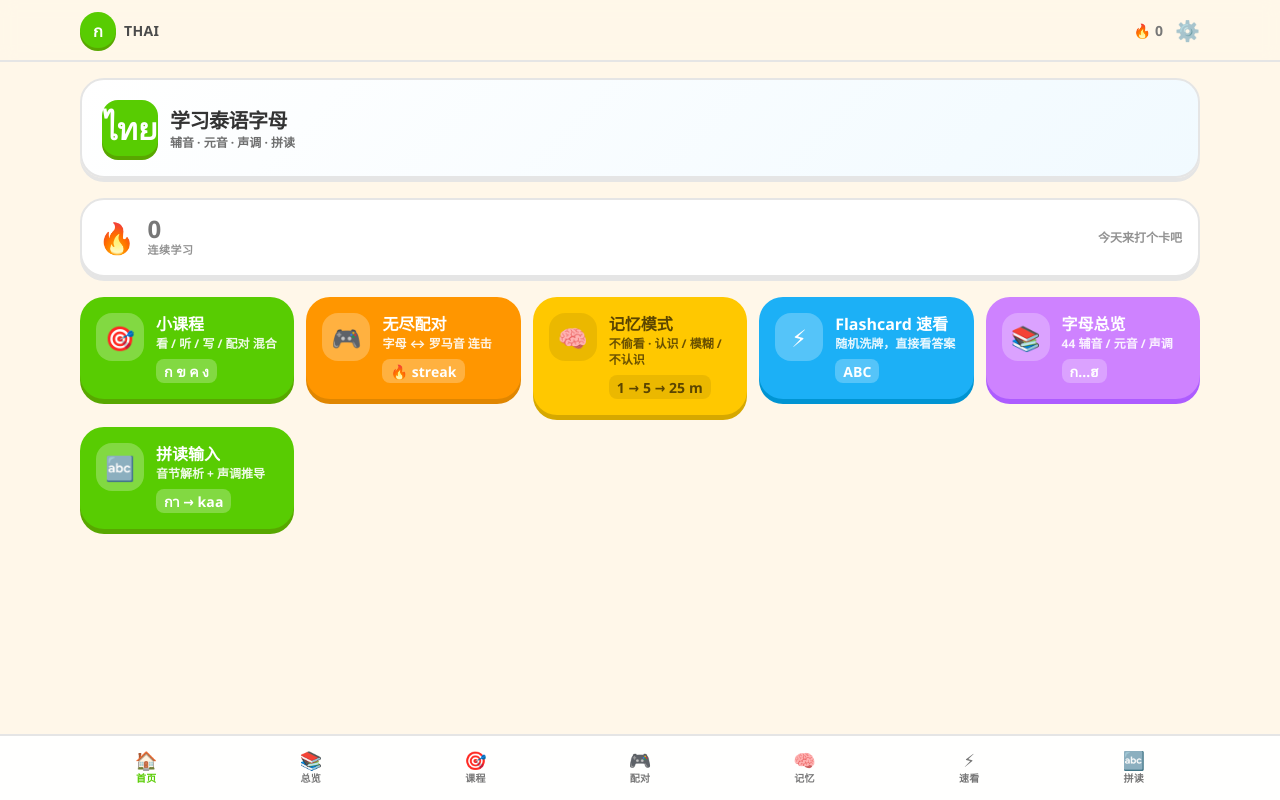
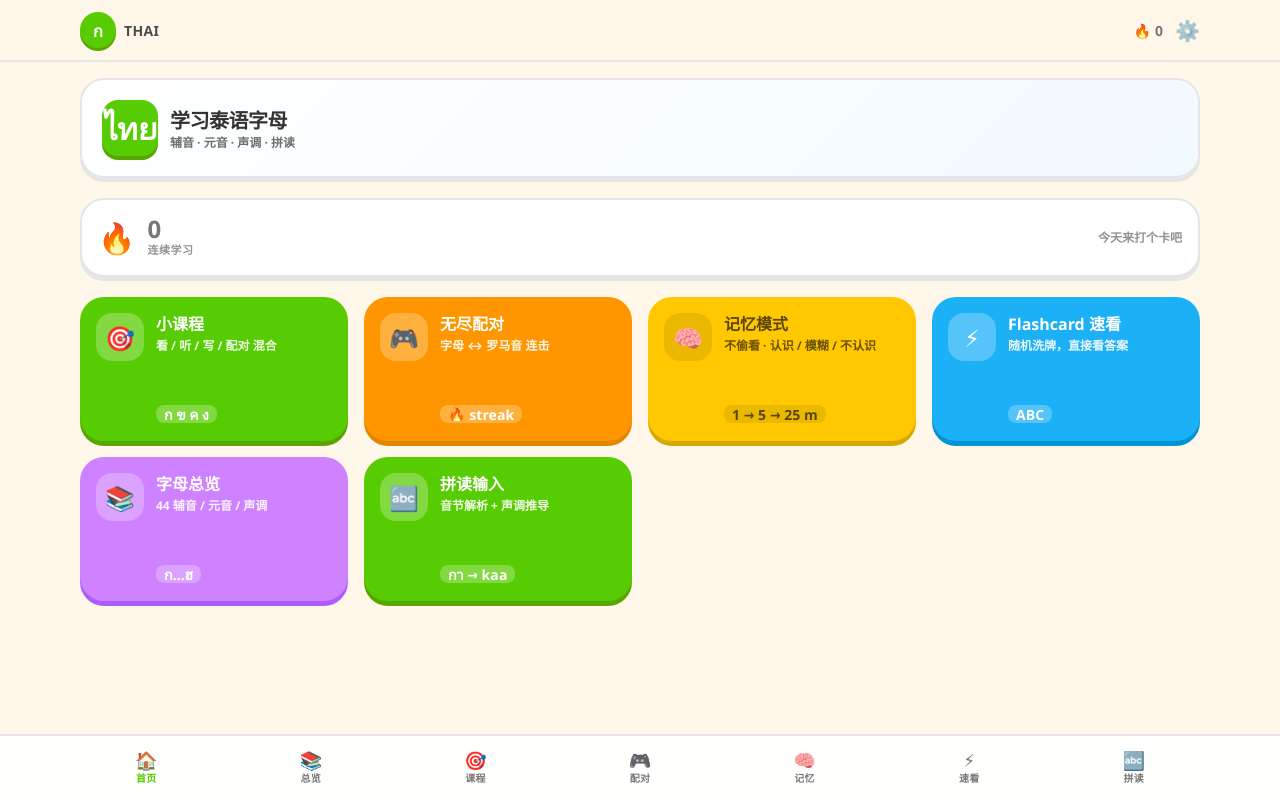
Before and after one commit to Charlot316/ThaiAlphabet, a Next.js app: page / in a window 1280 px wide. Built offline with nearby package versions, Linux system fonts and the light colour scheme.

Commit message:
Stabilize home mode card layout

```diff
--- a/src/app/page.tsx
+++ b/src/app/page.tsx
@@ -48,7 +48,7 @@ export default function Home() {
 
       <HeroStatusBar />
 
-      <ul className="grid grid-cols-1 gap-3 sm:grid-cols-2 lg:grid-cols-3 xl:grid-cols-5">
+      <ul className="grid grid-cols-1 gap-4 sm:grid-cols-2 lg:grid-cols-3 xl:grid-cols-4">
         {MODES.map((m) => {
           const c = COLOR_MAP[m.color];
           const textColor = m.color === "yellow" ? "#5b4500" : "#fff";
@@ -56,29 +56,31 @@ export default function Home() {
             <li key={m.href}>
               <Link
                 href={m.href}
-                className="block rounded-3xl p-4 transition-transform active:translate-y-[2px]"
+                className="block h-full rounded-3xl p-4 transition-transform hover:scale-[1.01] active:translate-y-[2px]"
                 style={{
                   background: c.bg,
                   boxShadow: `0 5px 0 ${c.shadow}`,
                   color: textColor,
                 }}
               >
-                <div className="flex items-start gap-3">
+                <div className="grid min-h-[7rem] grid-cols-[3rem_1fr] grid-rows-[auto_1fr_auto] gap-x-3">
                   <div
-                    className="flex h-12 w-12 shrink-0 items-center justify-center rounded-2xl text-2xl"
+                    className="row-span-3 flex h-12 w-12 shrink-0 items-center justify-center rounded-2xl text-2xl"
                     style={{ background: c.emojiBg }}
                   >
                     {m.emoji}
                   </div>
-                  <div className="min-w-0 flex-1">
-                    <div className="text-base font-extrabold leading-tight">{m.title}</div>
-                    <div className="mt-0.5 text-xs opacity-90">{m.desc}</div>
-                    <div
-                      className="thai-big mt-2 inline-block rounded-lg px-2 py-0.5 text-sm"
+                  <div className="min-w-0 text-base font-extrabold leading-tight">{m.title}</div>
+                  <div className="mt-1 min-w-0 max-w-[13rem] text-xs leading-snug opacity-90">
+                    {m.desc}
+                  </div>
+                  <div className="mt-3 min-w-0">
+                    <span
+                      className="thai-big inline-flex max-w-full items-center rounded-lg px-2 py-0.5 text-sm leading-none"
                       style={{ background: c.emojiBg }}
                     >
-                      {m.preview}
-                    </div>
+                      <span className="truncate">{m.preview}</span>
+                    </span>
                   </div>
                 </div>
               </Link>
```
